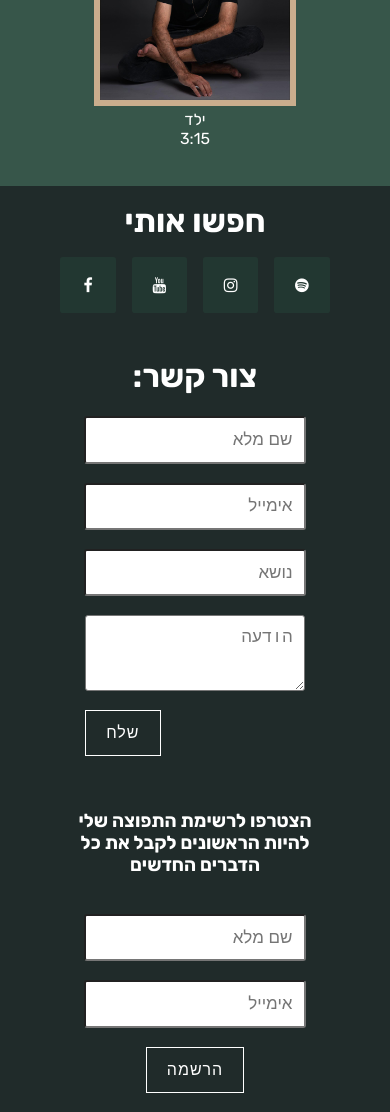
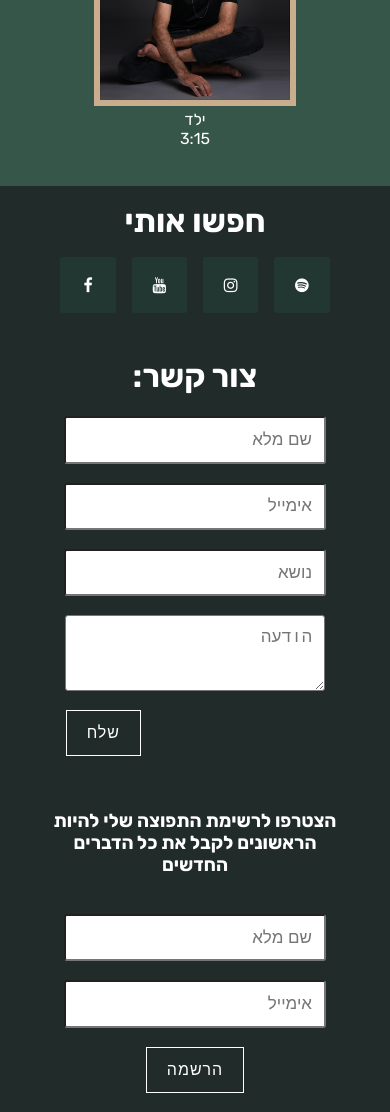
Before and after one commit to shenhars/netaSite, a React (Create React App) app: page / in a window 390 px wide. Shown: the part 2466-3578 px from the top of the page. Built offline with nearby package versions, Linux system fonts and the light colour scheme.

Commit message:
input styling

```diff
--- a/src/SocialSection/SpreadForm/spreadForm.css
+++ b/src/SocialSection/SpreadForm/spreadForm.css
@@ -30,12 +30,12 @@
     }
 
     .spreadInputs {
-        width: 50%;
+        width: 60%;
         padding: 3%;
         border-radius: 3px;
     }
 
     .spreadHeader {
-        width: 70%;
+        width: 75%;
     }
 }
--- a/src/SocialSection/contactForm/contactForm.css
+++ b/src/SocialSection/contactForm/contactForm.css
@@ -44,12 +44,12 @@
     }
 
     .contactInputs {
-        width: 50%;
+        width: 60%;
         padding: 3%;
         border-radius: 3px;
     }
 
     .submissionContactButton {
-        margin-right: 37%;
+        margin-right: 47%;
     }
 }
```
